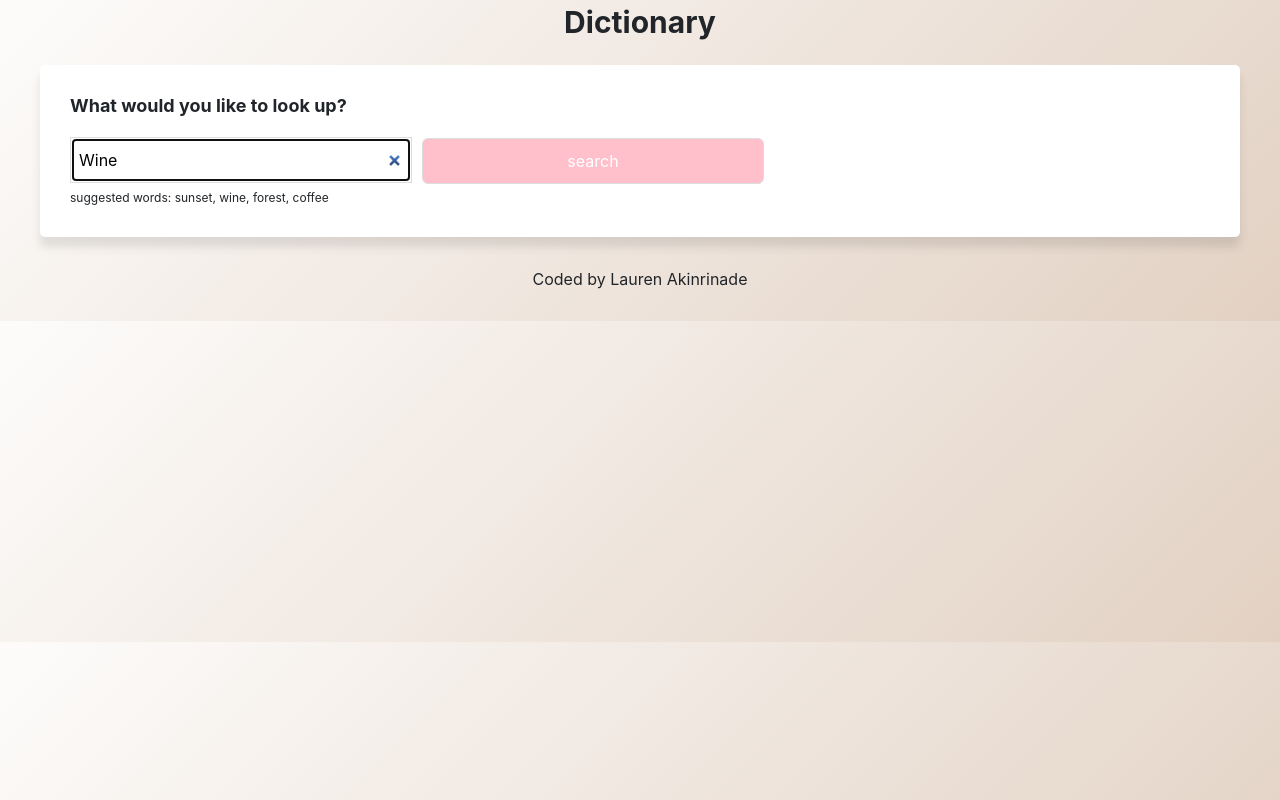
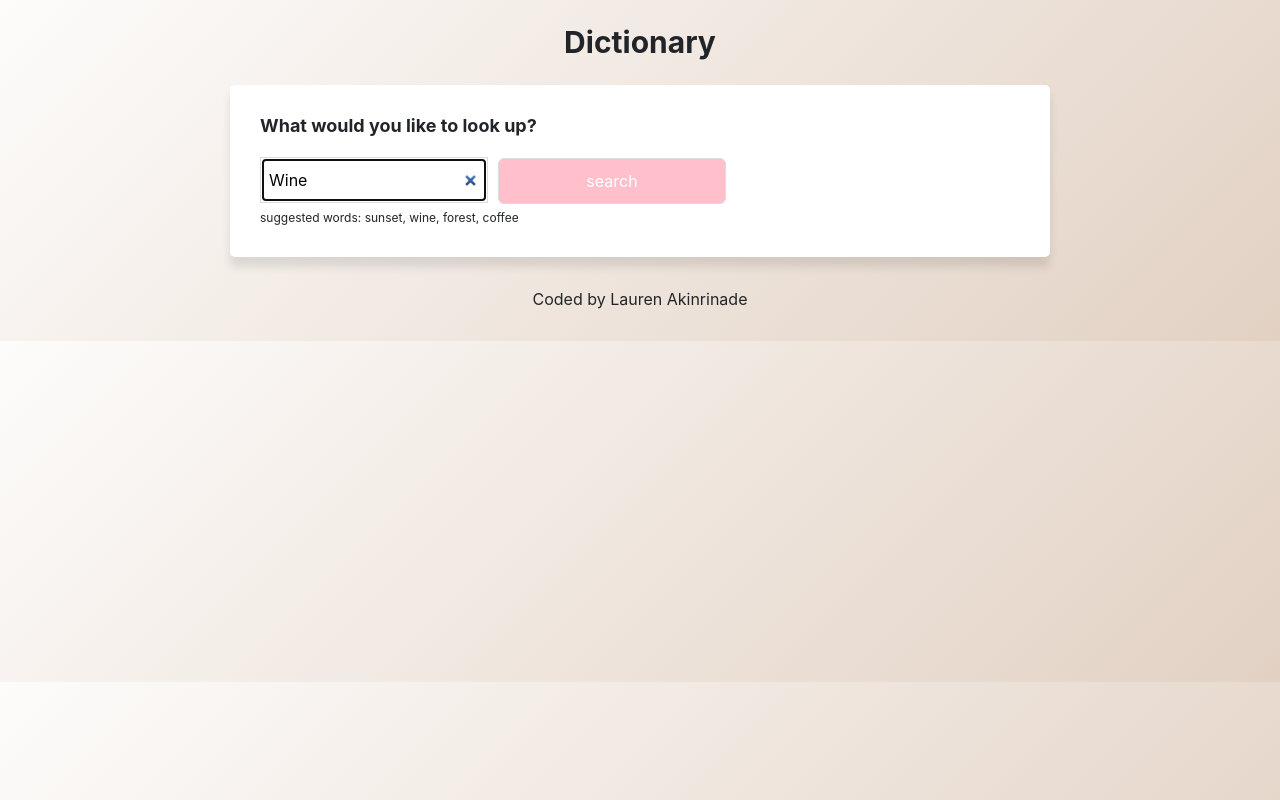
Before and after one commit to lscalise17/Dictionary-Project, a React (Create React App) app: page / in a window 1280 px wide. Built offline with nearby package versions, Linux system fonts and the light colour scheme; no server answers.

Commit message:
added margin to heading

```diff
--- a/src/App.css
+++ b/src/App.css
@@ -1,3 +1,8 @@
+.App {
+  margin: 0 auto;
+  max-width: 900px;
+}
+
 .App-footer {
   text-align: center;
   margin: 30px;
--- a/src/Dictionary.css
+++ b/src/Dictionary.css
@@ -29,4 +29,5 @@
   font-size: 30px;
   text-align: center;
   font-weight: bold;
+  margin-top: 20px;
 }
```
